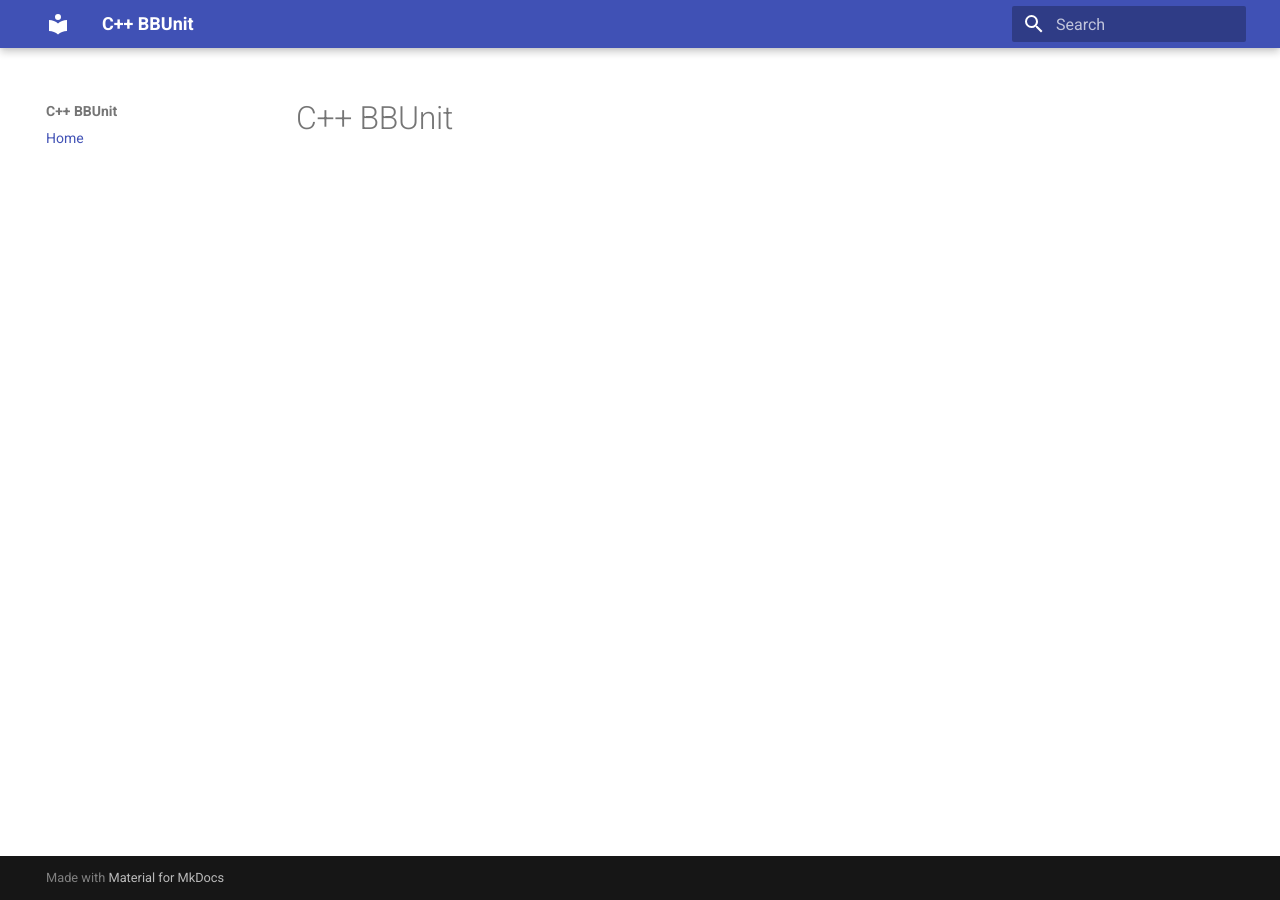
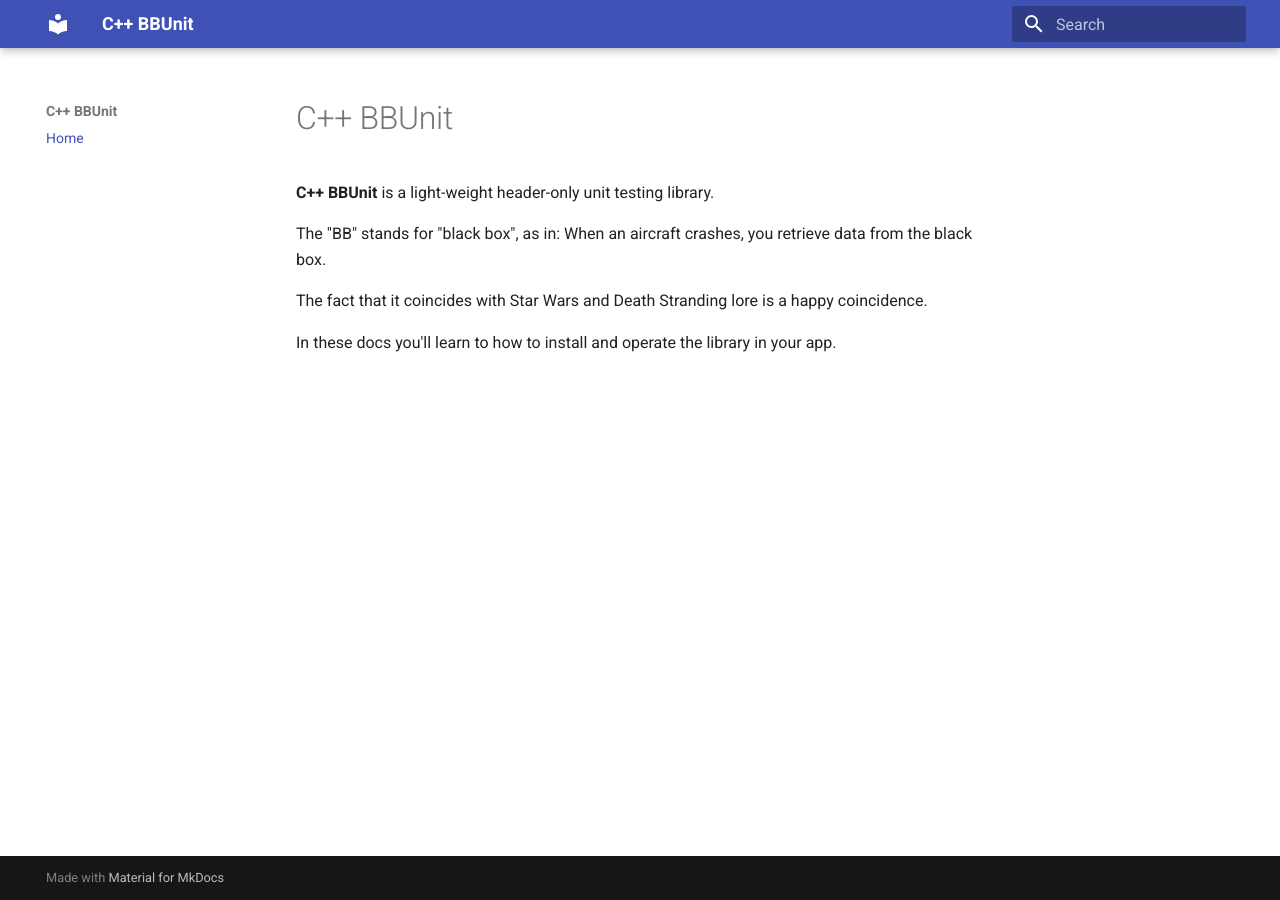
Before and after one commit to markhj/cpp-bbunit, an MkDocs documentation site: the page built from docs/index.md, in a window 1280 px wide. Built offline with MkDocs 1.6.1 and Material for MkDocs 9.7.7, drawn with Linux system fonts in a browser that asks for light colours.

Commit message:
Small updates to docs

```diff
--- a/docs/index.md
+++ b/docs/index.md
@@ -1 +1,9 @@
 # C++ BBUnit
+
+**C++ BBUnit** is a light-weight header-only unit testing library.
+
+The "BB" stands for "black box", as in: When an aircraft crashes, you retrieve data from the black box.
+
+The fact that it coincides with Star Wars and Death Stranding lore is a happy coincidence.
+
+In these docs you'll learn to how to install and operate the library in your app.
```
Also changed, not shown: readme.md (+2 -40 lines).
